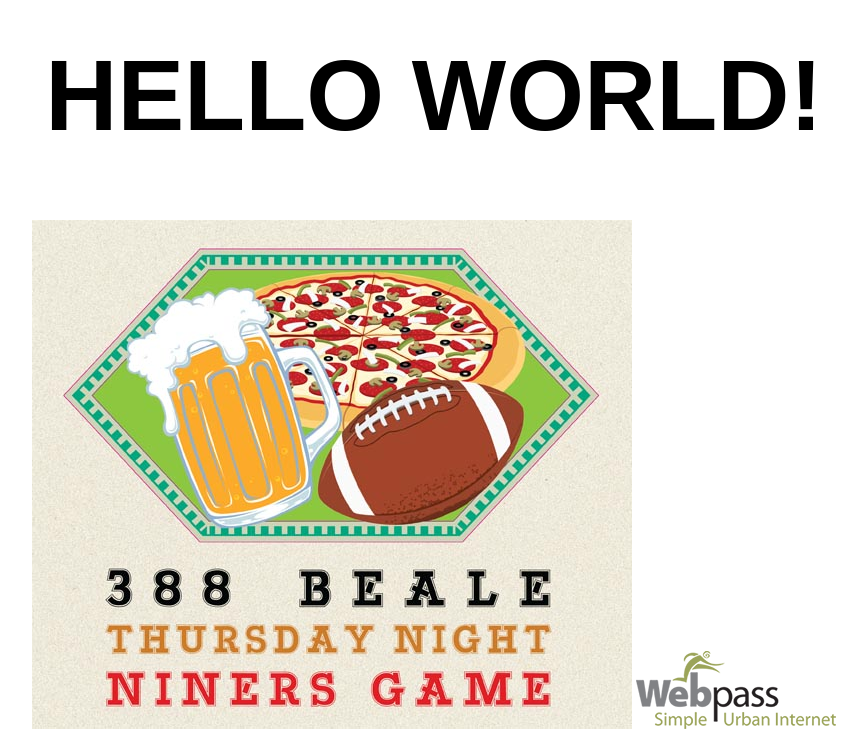
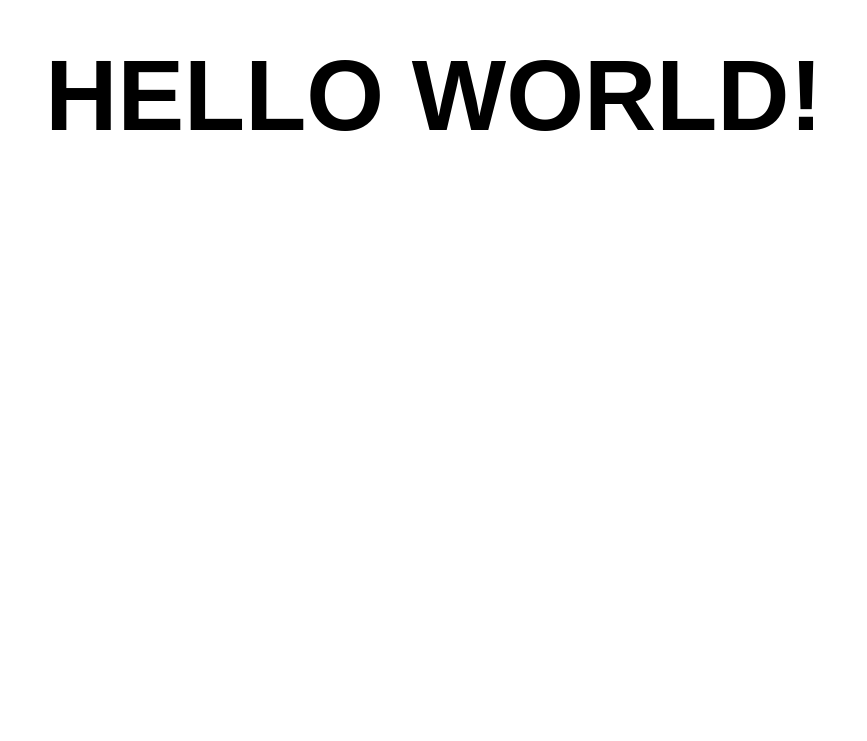
Before and after one commit to theninarumbines/html-emails-sample, a plain HTML site: page index.html in a window 1280 px wide. Shown: the part 112-853 px from the top of the page, without its empty margins (206-1073 px from the left). Drawn offline with Linux system fonts and the light colour scheme.

Commit message:
Visibility Hidden Images

```diff
--- a/index.html
+++ b/index.html
@@ -6,8 +6,8 @@
 </head>
 <body style="text-align:center">
 	<h1 style="text-align:center;font-size: 100px; font-family: sans-serif;margin-top: 150px;">HELLO WORLD!</h1>
-	<img src="img/388-beale.jpg" style="display:hidden";>
-	<img src="img/webpassLogo.png" style="display:hidden";>
+	<img src="img/388-beale.jpg" style="visibility:hidden";>
+	<img src="img/webpassLogo.png" style="visibility:hidden";>
 
 
 </body>
```
